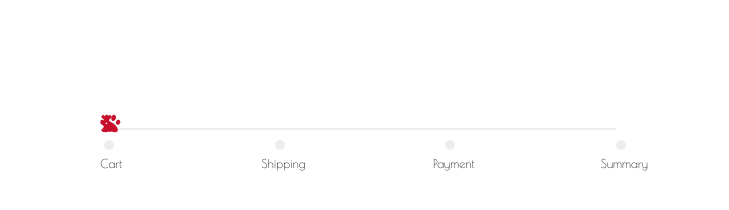
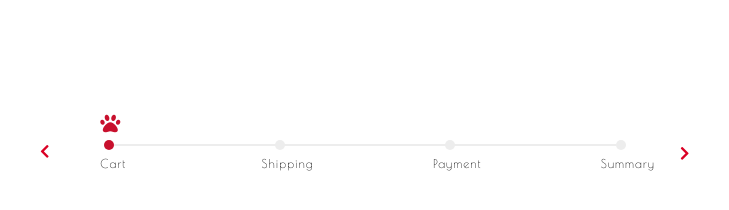
Before and after one commit to lisaolson/general-animals, a website: page index.html in a window 1280 px wide. Shown: the top 210 px of the page, 280-1009 px from the left. Drawn offline with nearby package versions, Linux system fonts and the light colour scheme; a web font is replaced by a local one.

Commit message:
all styling regarding progress bar colors and positioning

```diff
--- a/sass/style.scss
+++ b/sass/style.scss
@@ -24,14 +24,26 @@ html {
 
 .progress-bar {
     width: 100%;
-    margin: 10% auto;
+    margin: 7% auto;
     height: 10vh;
     padding: 0;
 
-    i {
+    .btn {
+        position: absolute;
+        font-size: 1.5em;
+        color: #da0024;
+        cursor: pointer;
+    }
+    .btn-left {
+        left: 25%;
+    }
+    .btn-right {
+        left: 75%;
+    }
+
+    #icon {
         color: $icon-color;
         font-size: 2em;
-        width: 100%;
         position: absolute;
         top: 5.7em;
         left: 29.7%;
@@ -43,6 +55,7 @@ html {
         height: .3vh;
         margin: 0 auto;
         box-shadow: 0 4px 2px -2px black;
+        margin-top: 14.4em;
     }
 
     .circle {
@@ -53,6 +66,7 @@ html {
         z-index: 2;
         width: 1em;
         top: 14em;
+        cursor: pointer;
 
         // .label {
         //     margin-top: 3%;
@@ -66,6 +80,7 @@ html {
         left: 29.7%;
         font-size: 1.2em;
         font-family: 'Poiret One';
+        letter-spacing: 1px;
     }
         .ship {
             left: 42.3%;
@@ -81,6 +96,7 @@ html {
 
     .cart {
         left: 30%;
+        background: #C8102D;
     }
 
     .shipping {
```
Also changed, not shown: css/style.css.
